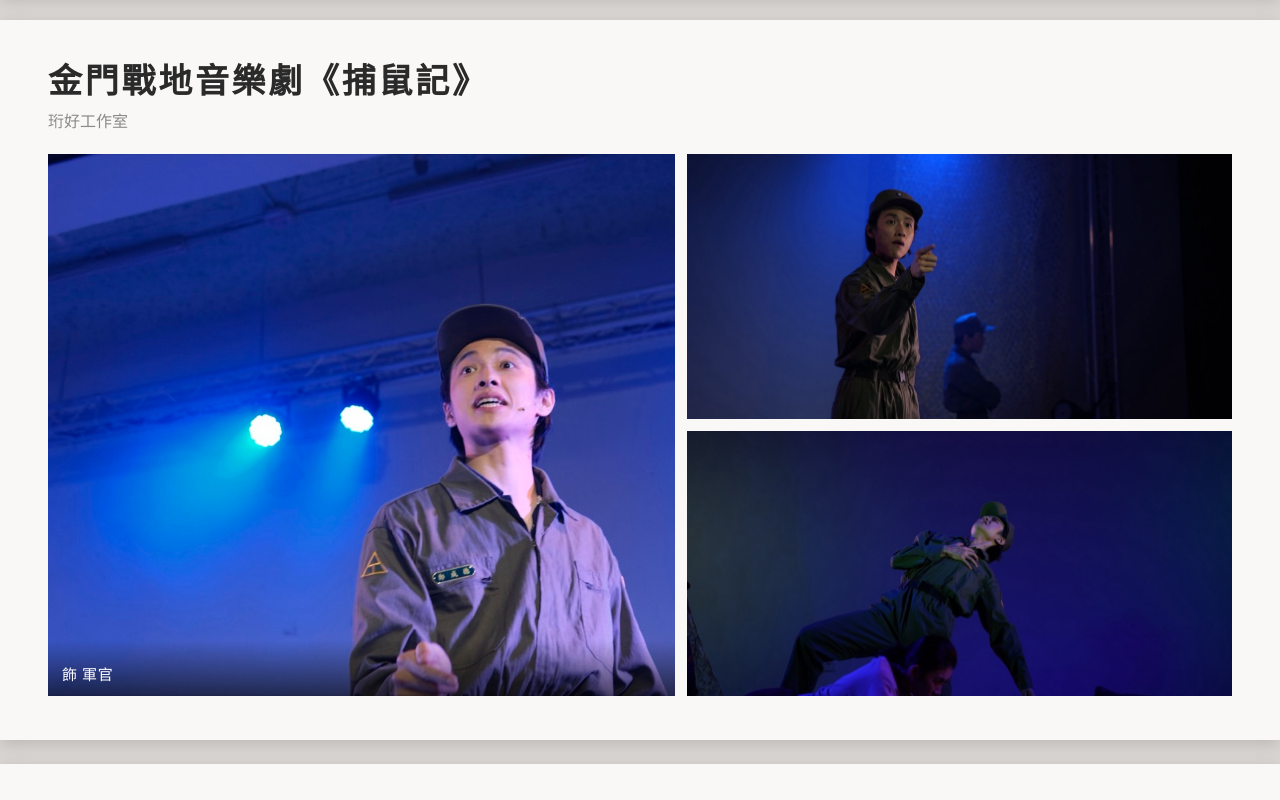
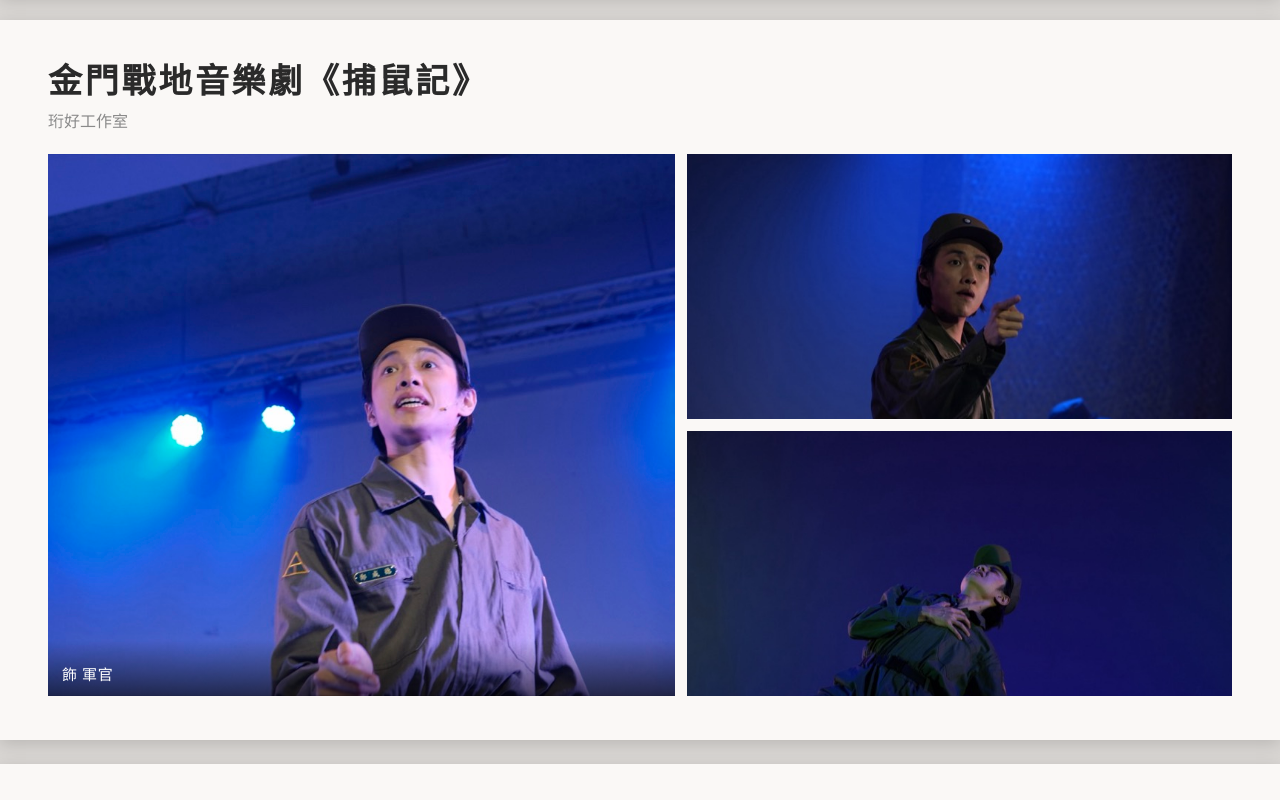
Before and after one commit to wesley100002001/wesley100002001.github.io, a website: page wesley.cwlin/cv/index.html in a window 1280 px wide. Shown: the part 6700-7500 px from the top of the page. Drawn offline with Linux system fonts and the light colour scheme.

Commit message:
CV: zoom and center face in stage photos on desktop too
Co-Authored-By: Claude Opus 5.5 <noreply@anthropic.com>

```diff
--- a/wesley.cwlin/config/cv-deck.js
+++ b/wesley.cwlin/config/cv-deck.js
@@ -29,7 +29,7 @@ const cvDeck = {
   ],
 
   // layout：feature 主照片＋其餘、even 等寬一排、stagger 等寬一高一低
-  // 照片欄位：pos 是裁切時對齊的位置（CSS object-position），頭被切到時用 "center top"；video 是影片檔，src 當封面（PDF 用）；mobileZoom 是手機版放大倍數，focus 是要放在中間的點（臉）
+  // 照片欄位：pos 是裁切時對齊的位置（CSS object-position），頭被切到時用 "center top"；video 是影片檔，src 當封面（PDF 用）；zoom 是放大倍數（mobileZoom 只用在手機），focus 是要放在中間的點（臉）
   slides: [
     { type: "cover", photo: "cover.jpg" },
     { type: "profile", photo: "profile.jpg" },
@@ -69,14 +69,14 @@ const cvDeck = {
       ] },
     { type: "gallery", title: "金門戰地音樂劇《捕鼠記》", subtitle: "珩好工作室", layout: "feature",
       photos: [
-        { src: "mouse-1.jpg", caption: "飾 軍官" },
-        { src: "mouse-2.jpg", mobileZoom: 1.5, focus: "36% 24%" },
-        { src: "mouse-3.jpg" }
+        { src: "mouse-1.jpg", caption: "飾 軍官", pos: "92% center" },
+        { src: "mouse-2.jpg", zoom: 1.5, focus: "38% 30%" },
+        { src: "mouse-3.jpg", zoom: 1.4, focus: "52% 30%" }
       ] },
     { type: "gallery", title: "《愛呀～讀劇之夜》", subtitle: "2025｜PHi 表演工作室", layout: "feature",
       photos: [
         { src: "comedy-1.jpg", caption: "飾 小奶狗男友" },
-        { src: "comedy-2.jpg", pos: "right center", mobileZoom: 1.5, focus: "80% 42%" },
+        { src: "comedy-2.jpg", pos: "right center", zoom: 1.6, mobileZoom: 1.5, focus: "80% 45%" },
         { src: "comedy-3.jpg", pos: "right center" }
       ] },
     { type: "gallery", title: "音樂劇《恐龍復活了》", subtitle: "AM 創意｜操偶師、操偶指導、歌隊", layout: "feature",
--- a/wesley.cwlin/cv/index.html
+++ b/wesley.cwlin/cv/index.html
@@ -909,7 +909,7 @@
             return `
                 <figure class="shot ${p.fit === 'contain' ? 'contain' : ''}">
                     ${p.video ? `<video src="${IMG}${p.video}" poster="${IMG}${p.src}" autoplay muted loop playsinline></video>` : ''}
-                    <img ${p.video ? 'class="poster" ' : ''}src="${IMG}${p.src}" alt=""${p.pos ? ` style="object-position: ${p.pos}"` : ''}${p.mobileZoom ? ` data-zoom="${p.mobileZoom}" data-focus="${p.focus}"` : ''}>
+                    <img ${p.video ? 'class="poster" ' : ''}src="${IMG}${p.src}" alt=""${p.pos ? ` style="object-position: ${p.pos}"` : ''}${p.zoom || p.mobileZoom ? ` data-zoom="${p.zoom || ''}" data-mzoom="${p.mobileZoom || p.zoom}" data-focus="${p.focus}"` : ''}>
                     ${p.caption ? `<figcaption>${esc(p.caption)}</figcaption>` : ''}
                 </figure>`;
         }
@@ -973,29 +973,36 @@
             img.complete ? mark() : img.addEventListener('load', mark);
         });
 
-        // 手機版放大照片（mobileZoom），並把 focus 那一點（通常是臉）移到格子中間，不露出空白
+        // 放大照片（zoom；手機用 mobileZoom），並把 focus 那一點（通常是臉）移到格子中間，不露出空白
         const phone = matchMedia('(max-width: 760px)');
         function zoomShots() {
             document.querySelectorAll('.shot img[data-zoom]').forEach((img) => {
+                const zoom = Number(phone.matches ? img.dataset.mzoom : img.dataset.zoom);
                 if (img.dataset.base === undefined) img.dataset.base = img.getAttribute('style') || '';
                 img.setAttribute('style', img.dataset.base);
-                if (!phone.matches || !img.naturalWidth) return;
+                if (!zoom || !img.naturalWidth) return;
                 const W = img.parentElement.clientWidth;
                 const H = img.parentElement.clientHeight;
                 const [fx, fy] = img.dataset.focus.split(' ').map((v) => parseFloat(v) / 100);
-                const scale = Math.max(W / img.naturalWidth, H / img.naturalHeight) * Number(img.dataset.zoom);
+                const scale = Math.max(W / img.naturalWidth, H / img.naturalHeight) * zoom;
                 const w = img.naturalWidth * scale;
                 const h = img.naturalHeight * scale;
                 const clamp = (v, min) => Math.min(0, Math.max(min, v));
                 Object.assign(img.style, {
                     position: 'absolute', maxWidth: 'none', maxHeight: 'none',
-                    width: `${w}px`, height: `${h}px`,
-                    left: `${clamp(W / 2 - fx * w, W - w)}px`, top: `${clamp(H / 2 - fy * h, H - h)}px`
+                    // 用百分比，列印時版面重排也不會跑掉
+                    width: `${(w / W) * 100}%`, height: `${(h / H) * 100}%`,
+                    left: `${(clamp(W / 2 - fx * w, W - w) / W) * 100}%`, top: `${(clamp(H / 2 - fy * h, H - h) / H) * 100}%`
                 });
             });
         }
-        document.querySelectorAll('.shot img[data-zoom]').forEach((img) => img.addEventListener('load', zoomShots));
-        addEventListener('resize', zoomShots);
+        // 格子大小會隨字型、其他照片載入而變，變了就重算
+        const resized = new ResizeObserver(zoomShots);
+        document.querySelectorAll('.shot img[data-zoom]').forEach((img) => {
+            img.addEventListener('load', zoomShots);
+            resized.observe(img.parentElement);
+        });
+        addEventListener('beforeprint', zoomShots);
         zoomShots();
 
         function checkOverflow() {
```
